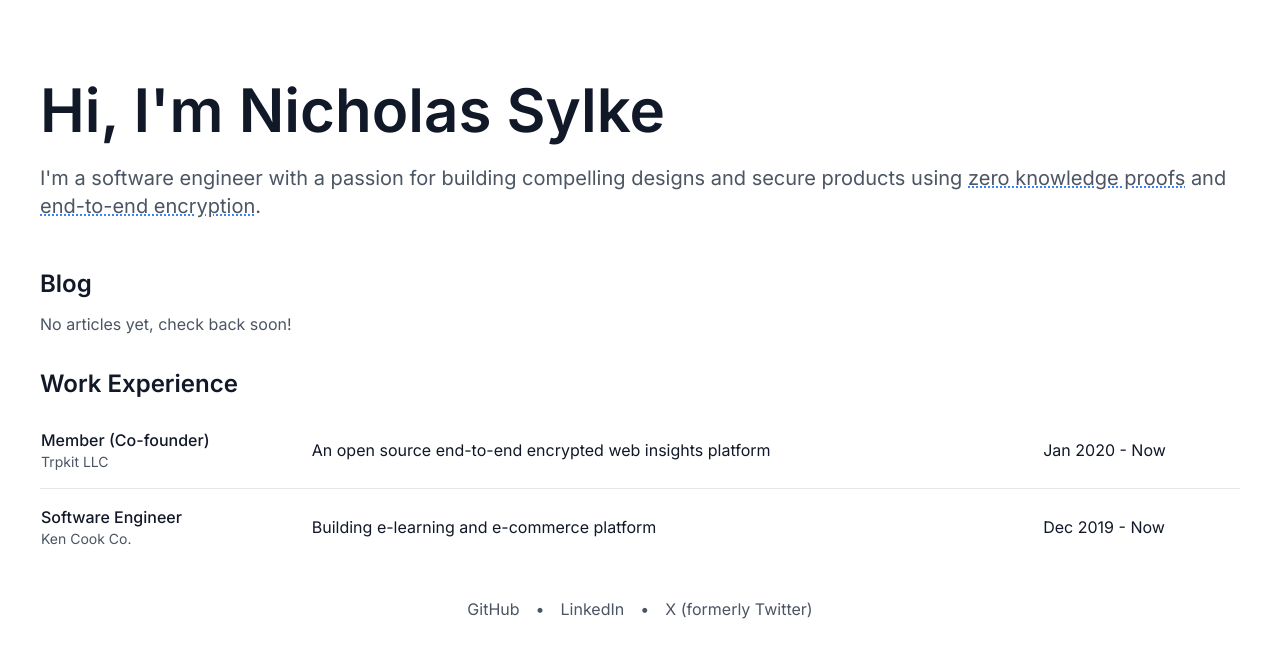
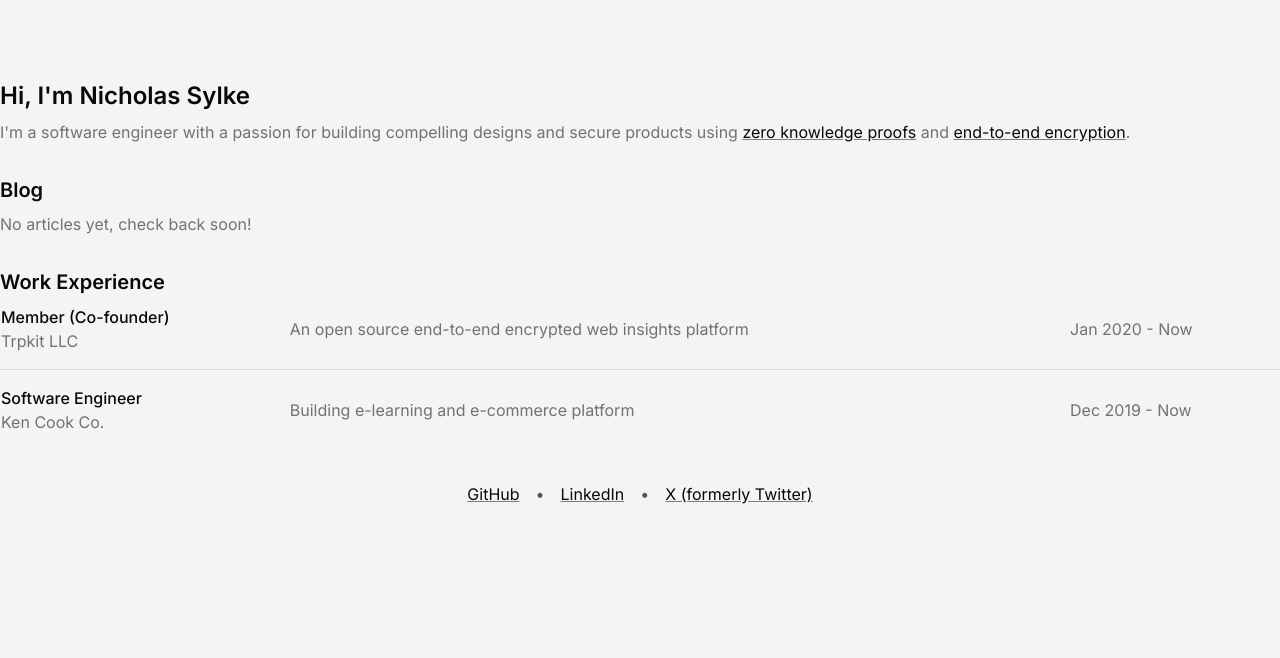
Before and after one commit to nsylke/nsylke.com, a Next.js app: page / in a window 1280 px wide. Shown: the top 658 px of the page. Built offline with nearby package versions, Linux system fonts and the light colour scheme.

Commit message:
refactor: add light & dark theme

```diff
--- a/package.json
+++ b/package.json
@@ -3,14 +3,15 @@
   "private": true,
   "scripts": {
     "build": "next build",
-    "dev": "next --turbo",
-    "start": "next start",
+    "dev": "next dev --turbo",
     "format": "biome check --write ."
   },
   "dependencies": {
+    "@headlessui/react": "^2.1.8",
     "@keystatic/core": "^0.5.36",
     "@keystatic/next": "^5.0.1",
     "@markdoc/markdoc": "^0.4.0",
+    "clsx": "^2.1.1",
     "next": "^14.2.13",
     "react": "^18.3.1",
     "react-dom": "^18.3.1"
--- a/src/app/layout.tsx
+++ b/src/app/layout.tsx
@@ -35,7 +35,9 @@ export const metadata: Metadata = {
 export default function RootLayout({ children }: RootLayoutProps) {
   return (
     <html lang="en" className={inter.variable}>
-      <body>{children}</body>
+      <body className="text-zinc-950 antialiased lg:bg-zinc-100 dark:bg-zinc-900 dark:text-white dark:lg:bg-zinc-950">
+        {children}
+      </body>
     </html>
   );
 }
--- a/src/app/page.tsx
+++ b/src/app/page.tsx
@@ -1,91 +1,87 @@
+import { Heading } from "@/components/Heading";
+import { Strong } from "@/components/Strong";
+import { Subheading } from "@/components/Subheading";
+import { Text } from "@/components/Text";
+import { TextLink } from "@/components/TextLink";
 import React from "react";
 
 export default function Page() {
   return (
-    <div className="container mx-auto mt-10 p-10">
-      <h1 className="text-6xl font-semibold text-gray-900">Hi, I'm Nicholas Sylke</h1>
-      <p className="mt-6 mb-12 text-xl font-normal text-gray-600">
+    <div className="container mx-auto mt-20 px-6 lg:px-0 space-y-8">
+      <div className="space-y-2">
+        <Heading>Hi, I'm Nicholas Sylke</Heading>
+        <Text>
           I'm a software engineer with a passion for building compelling designs and secure products
           using{" "}
-        <a
+          <TextLink
+            target="_blank"
             href="https://en.wikipedia.org/wiki/Zero-knowledge_proof"
-          className="underline decoration-dotted decoration-blue-500"
+            rel="noreferrer"
           >
             zero knowledge proofs
-        </a>{" "}
+          </TextLink>{" "}
           and{" "}
-        <a
+          <TextLink
+            target="_blank"
             href="https://en.wikipedia.org/wiki/End-to-end_encryption"
-          className="underline decoration-dotted decoration-blue-500"
+            rel="noreferrer"
           >
             end-to-end encryption
-        </a>
+          </TextLink>
           .
-      </p>
-      <h2 className="mt-8 mb-3 text-2xl font-semibold text-gray-900">Blog</h2>
-      <p className="mb-5 text-gray-600">No articles yet, check back soon!</p>
-      <h2 className="mt-8 mb-3 text-2xl font-semibold text-gray-900">Work Experience</h2>
+        </Text>
+      </div>
+      <div className="space-y-2">
+        <Subheading>Blog</Subheading>
+        <Text>No articles yet, check back soon!</Text>
+      </div>
+      <div className="space-y-2">
+        <Subheading>Work Experience</Subheading>
         <table className="w-full">
           <tbody>
-          <tr className="border-b border-gray-200">
-            <td className="py-4">
+            <tr className="border-b border-zinc-950/10 dark:border-white/10">
+              <td className="pb-4">
                 <div className="flex flex-col">
-                <p className="text-md text-gray-900 font-medium">Member (Co-founder)</p>
-                <p className="text-sm text-gray-600">Trpkit LLC</p>
+                  <Strong>Member (Co-founder)</Strong>
+                  <Text>Trpkit LLC</Text>
                 </div>
               </td>
-            <td className="py-4 hidden lg:table-cell">
-              <p className="text-gray-900">
-                An open source end-to-end encrypted web insights platform
-              </p>
+              <td className="pb-4 hidden lg:table-cell">
+                <Text>An open source end-to-end encrypted web insights platform</Text>
               </td>
-            <td className="py-4">
-              <p className="text-gray-900">Jan 2020 - Now</p>
+              <td className="pb-4">
+                <Text>Jan 2020 - Now</Text>
               </td>
             </tr>
             <tr>
               <td className="py-4">
                 <div className="flex flex-col">
-                <p className="text-md text-gray-900 font-medium">Software Engineer</p>
-                <p className="text-sm text-gray-600">Ken Cook Co.</p>
+                  <Strong>Software Engineer</Strong>
+                  <Text>Ken Cook Co.</Text>
                 </div>
               </td>
               <td className="py-4 hidden lg:table-cell">
-              <p className="text-gray-900">Building e-learning and e-commerce platform</p>
+                <Text>Building e-learning and e-commerce platform</Text>
               </td>
               <td className="py-4">
-              <p className="text-gray-900">Dec 2019 - Now</p>
+                <Text>Dec 2019 - Now</Text>
               </td>
             </tr>
           </tbody>
         </table>
+      </div>
       <div className="flex justify-center gap-2 mt-8 mb-5 text-gray-600">
-        <a
-          target="_blank"
-          href="https://github.com/nsylke"
-          className="hover:text-gray-800"
-          rel="noreferrer"
-        >
+        <TextLink target="_blank" href="https://github.com/nsylke" rel="noreferrer">
           GitHub
-        </a>
+        </TextLink>
         <span className="mx-2">&bull;</span>
-        <a
-          target="_blank"
-          href="https://linkedin.com/in/nsylke"
-          className="hover:text-gray-800"
-          rel="noreferrer"
-        >
+        <TextLink target="_blank" href="https://linkedin.com/in/nsylke" rel="noreferrer">
           LinkedIn
-        </a>
+        </TextLink>
         <span className="mx-2">&bull;</span>
-        <a
-          target="_blank"
-          href="https://x.com/nsylke"
-          className="hover:text-gray-800"
-          rel="noreferrer"
-        >
+        <TextLink target="_blank" href="https://x.com/nsylke" rel="noreferrer">
           X (formerly Twitter)
-        </a>
+        </TextLink>
       </div>
     </div>
   );
--- /dev/null
+++ b/src/components/Heading.tsx
@@ -0,0 +1,17 @@
+import type React from "React";
+import clsx from "clsx";
+
+type HeadingProps = { level?: 1 | 2 | 3 | 4 | 5 | 6 } & React.ComponentPropsWithoutRef<
+  "h1" | "h2" | "h3" | "h4" | "h5" | "h6"
+>;
+
+export function Heading({ className, level = 1, ...props }: HeadingProps) {
+  const Element: `h${typeof level}` = `h${level}`;
+
+  return (
+    <Element
+      {...props}
+      className={clsx(className, "text-xl font-semibold text-zinc-950 sm:text-2xl dark:text-white")}
+    />
+  );
+}
--- /dev/null
+++ b/src/components/Link.tsx
@@ -0,0 +1,15 @@
+import * as Headless from "@headlessui/react";
+import NextLink, { type LinkProps } from "next/link";
+import type React from "react";
+import { forwardRef } from "react";
+
+export const Link = forwardRef(function Link(
+  props: LinkProps & React.ComponentPropsWithoutRef<"a">,
+  ref: React.ForwardedRef<HTMLAnchorElement>
+) {
+  return (
+    <Headless.DataInteractive>
+      <NextLink {...props} ref={ref} />
+    </Headless.DataInteractive>
+  );
+});
--- /dev/null
+++ b/src/components/Strong.tsx
@@ -0,0 +1,8 @@
+import clsx from "clsx";
+import type React from "react";
+
+export function Strong({ className, ...props }: React.ComponentPropsWithoutRef<"strong">) {
+  return (
+    <strong {...props} className={clsx(className, "font-medium text-zinc-950 dark:text-white")} />
+  );
+}
--- /dev/null
+++ b/src/components/Subheading.tsx
@@ -0,0 +1,17 @@
+import type React from "React";
+import clsx from "clsx";
+
+type HeadingProps = { level?: 1 | 2 | 3 | 4 | 5 | 6 } & React.ComponentPropsWithoutRef<
+  "h1" | "h2" | "h3" | "h4" | "h5" | "h6"
+>;
+
+export function Subheading({ className, level = 2, ...props }: HeadingProps) {
+  const Element: `h${typeof level}` = `h${level}`;
+
+  return (
+    <Element
+      {...props}
+      className={clsx(className, "text-lg font-semibold text-zinc-950 sm:text-xl dark:text-white")}
+    />
+  );
+}
--- /dev/null
+++ b/src/components/Text.tsx
@@ -0,0 +1,12 @@
+import clsx from "clsx";
+import type React from "react";
+
+export function Text({ className, ...props }: React.ComponentPropsWithoutRef<"p">) {
+  return (
+    <p
+      data-slot="text"
+      {...props}
+      className={clsx(className, "text-sm text-zinc-500 sm:text-base dark:text-zinc-400")}
+    />
+  );
+}
--- /dev/null
+++ b/src/components/TextLink.tsx
@@ -0,0 +1,15 @@
+import { Link } from "@/components/Link";
+import clsx from "clsx";
+import type React from "react";
+
+export function TextLink({ className, ...props }: React.ComponentPropsWithoutRef<typeof Link>) {
+  return (
+    <Link
+      {...props}
+      className={clsx(
+        className,
+        "text-zinc-950 underline decoration-zinc-950/50 data-[hover]:decoration-zinc-950 dark:text-white dark:decoration-white/50 dark:data-[hover]:decoration-white"
+      )}
+    />
+  );
+}
```
Also changed, not shown: 1 other file (tests, documents, lock files or other folders). Lines whose indentation alone changed are shown as unchanged.
